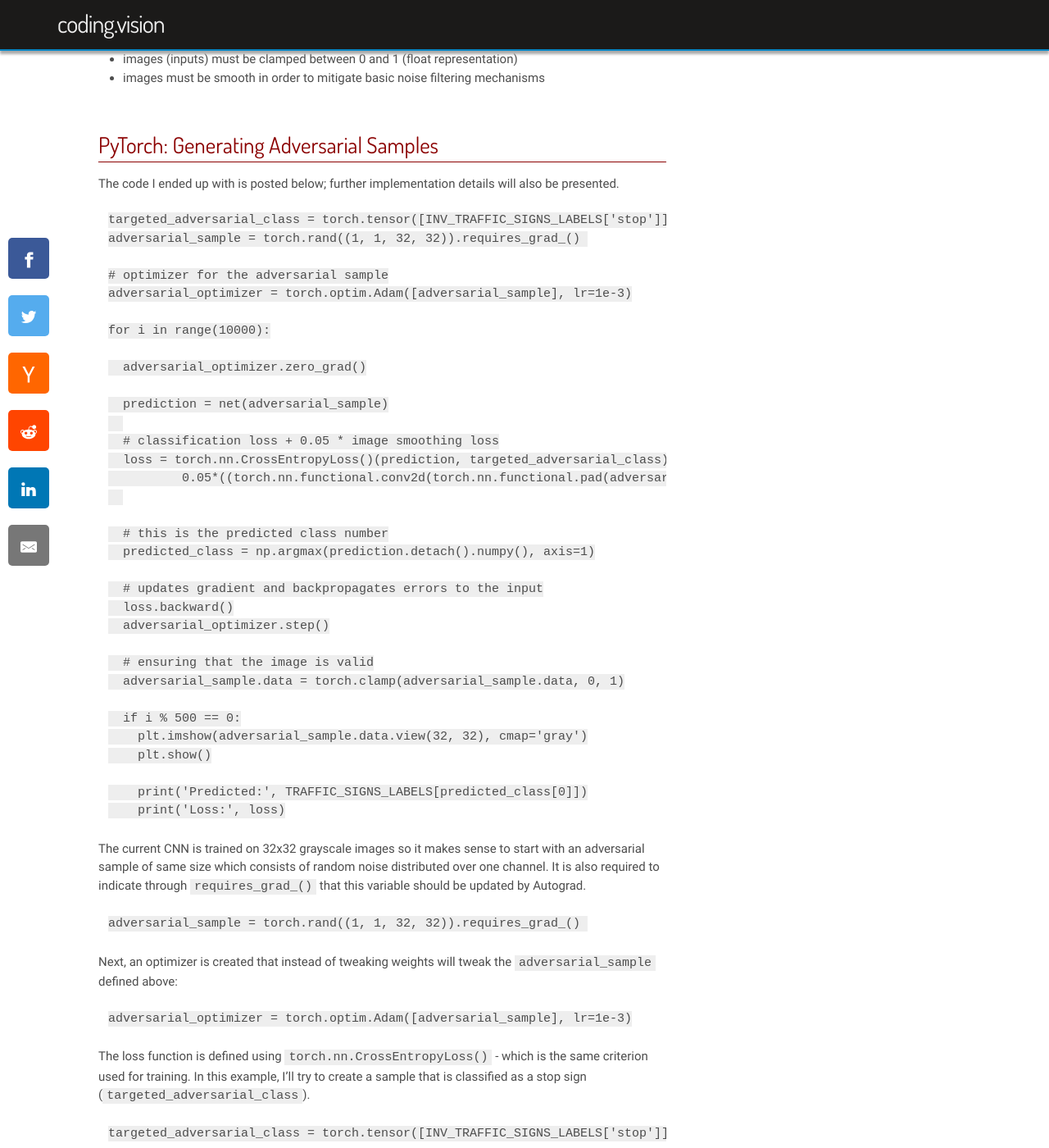
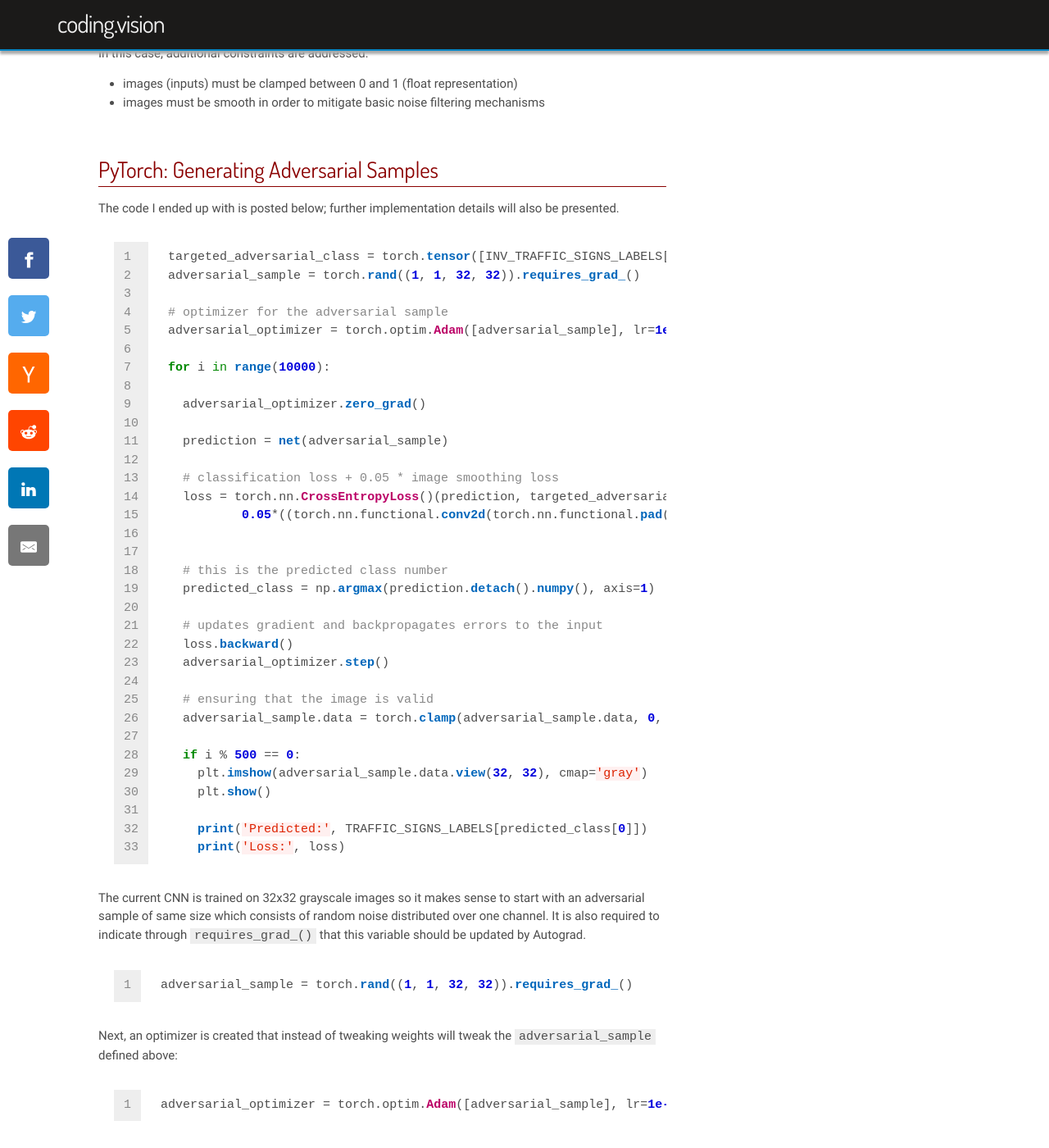
Before and after one commit to Apex95/apex95.github.io, a Jekyll site: the page built from _posts/2020-05-01-iterative-fgvm-targeted-adversarial-samples-traffic-sign-recognition.markdown, in a window 1280 px wide and 1400 px high, scrolled down 2601 px. Shown: the whole window at 82% size. Built offline with Jekyll 4.4.1, drawn with Linux system fonts in a browser that asks for light colours; some web fonts are replaced; formulas are drawn with MathJax 3; comment, search, counter and statistics services are not loaded; some of the changed text lies outside the part shown.

Commit message:
Changed: highlighter language

````diff
--- a/_posts/2020-05-01-iterative-fgvm-targeted-adversarial-samples-traffic-sign-recognition.markdown
+++ b/_posts/2020-05-01-iterative-fgvm-targeted-adversarial-samples-traffic-sign-recognition.markdown
@@ -20,7 +20,7 @@ Inspired by the progress of driverless cars and by the fact that this subject is
 
 For this experiment, I've constructed a basic LeNet5 CNN in PyTorch with the following format:
 
-```Python
+```python
 class LeNet(nn.Module):
   def __init__(self, num_classes=47, affine=True):
 
@@ -76,7 +76,7 @@ In this case, additional constraints are addressed:
 
 The code I ended up with is posted below; further implementation details will also be presented.
 
-```Python
+```python
 targeted_adversarial_class = torch.tensor([INV_TRAFFIC_SIGNS_LABELS['stop']])
 adversarial_sample = torch.rand((1, 1, 32, 32)).requires_grad_()
 
@@ -115,18 +115,18 @@ for i in range(10000):
 
 The current CNN is trained on 32x32 grayscale images so it makes sense to start with an adversarial sample of same size which consists of random noise distributed over one channel. It is also required to indicate through `requires_grad_()` that this variable should be updated by Autograd.
 
-```Python
+```python
 adversarial_sample = torch.rand((1, 1, 32, 32)).requires_grad_()
 ```
 
 Next, an optimizer is created that instead of tweaking weights will tweak the `adversarial_sample` defined above:
-```Python
+```python
 adversarial_optimizer = torch.optim.Adam([adversarial_sample], lr=1e-3)
 ```
 
 The loss function is defined using `torch.nn.CrossEntropyLoss()` - which is the same criterion used for training. In this example, I'll try to create a sample that is classified as a stop sign (`targeted_adversarial_class`).
 
-```Python
+```python
 targeted_adversarial_class = torch.tensor([INV_TRAFFIC_SIGNS_LABELS['stop']])
 
 prediction = net(adversarial_sample)
@@ -147,13 +147,13 @@ The following 3x3 convolution kernel is used to determine the color difference b
 
 
 In PyTorch, I implemented the aforementioned method using `torch.nn.functional.conv2d()` and `torch.nn.functional.pad()`:
-```Python
+```python
 # image smoothing loss
 loss += (torch.nn.functional.conv2d(torch.nn.functional.pad(adversarial_sample, (1,1,1,1), 'reflect'), torch.FloatTensor([[[0, 0, 0], [0, -3, 1], [0, 1, 1]]]).view(1, 1, 3, 3))**2).sum()
 ```
 
 Finally, the image is clamped to create a valid float tensor using:
-```Python
+```python
 adversarial_sample.data = torch.clamp(adversarial_sample.data, 0, 1)
 ```
 
````
